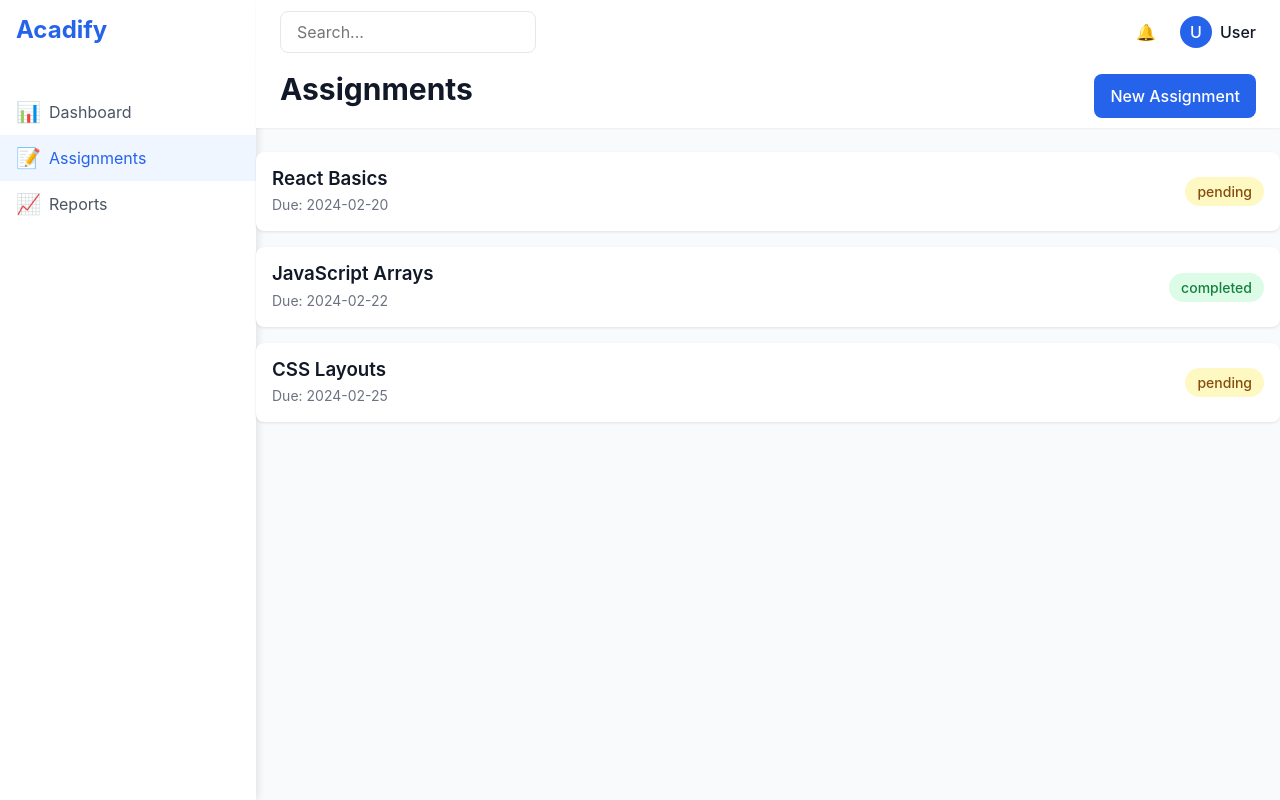
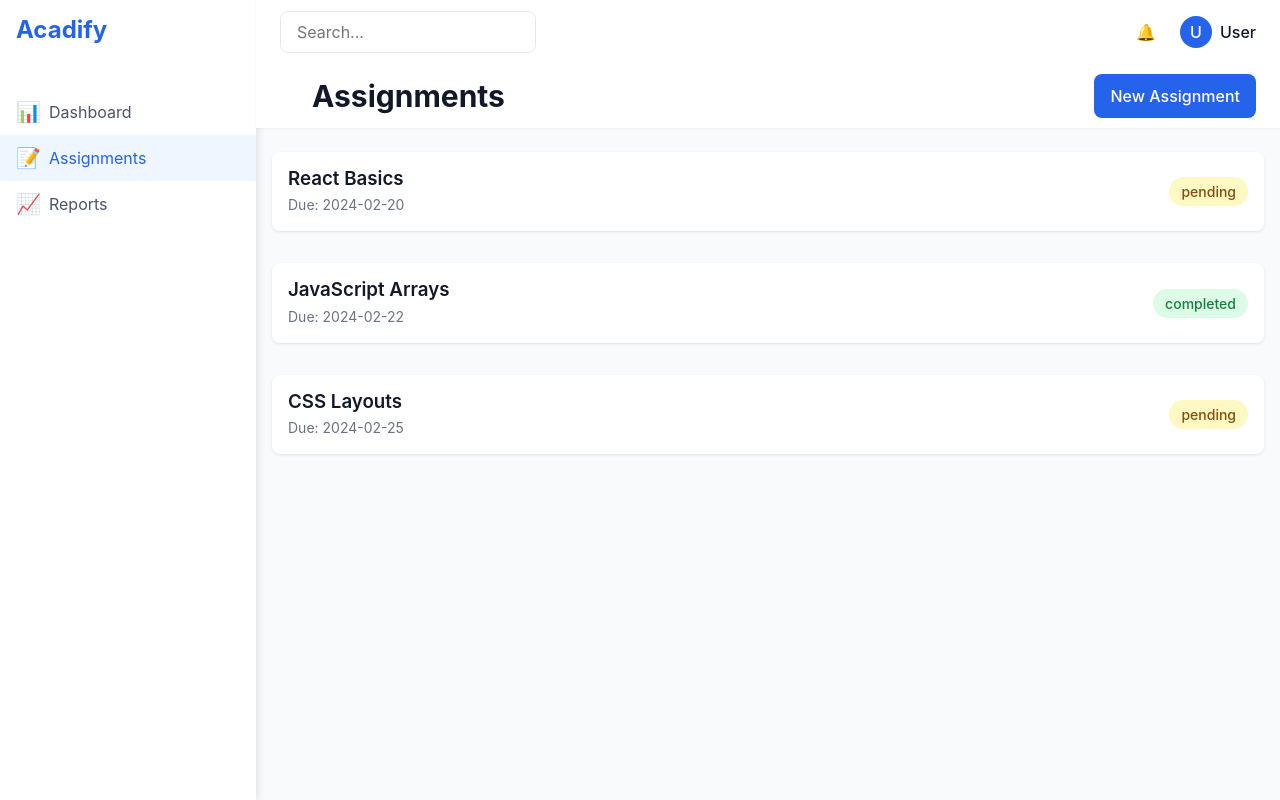
Before and after one commit to Prasadmali1311/Acadify, a React (Vite) app: page /assignments in a window 1280 px wide. Built offline with nearby package versions, Linux system fonts and the light colour scheme.

Commit message:
Fix: cards size issu and text margin

```diff
--- a/src/pages/Assignments.css
+++ b/src/pages/Assignments.css
@@ -32,7 +32,8 @@
 
 .assignments-grid {
   display: grid;
-  gap: 1rem;
+  gap: 2rem;
+  margin: 0 1rem;
 }
 
 .assignment-card {
--- a/src/pages/Dashboard.css
+++ b/src/pages/Dashboard.css
@@ -61,6 +61,8 @@
   border-radius: 0.75rem;
   border: 1px solid #e5e7eb;
   transition: all 0.2s;
+
+  margin: 1rem 1rem;
 }
 
 .stat-card:hover {
--- a/src/pages/Reports.css
+++ b/src/pages/Reports.css
@@ -8,6 +8,7 @@
   font-size: 1.875rem;
   font-weight: 700;
   color: #111827;
+  margin: 1rem 2rem;
 }
 
 .reports-grid {
@@ -21,6 +22,7 @@
   border-radius: 0.5rem;
   padding: 1.5rem;
   box-shadow: 0 1px 3px rgba(0, 0, 0, 0.1);
+  margin: 0 1.5rem;
 }
 
 .report-card.full-width {
```
